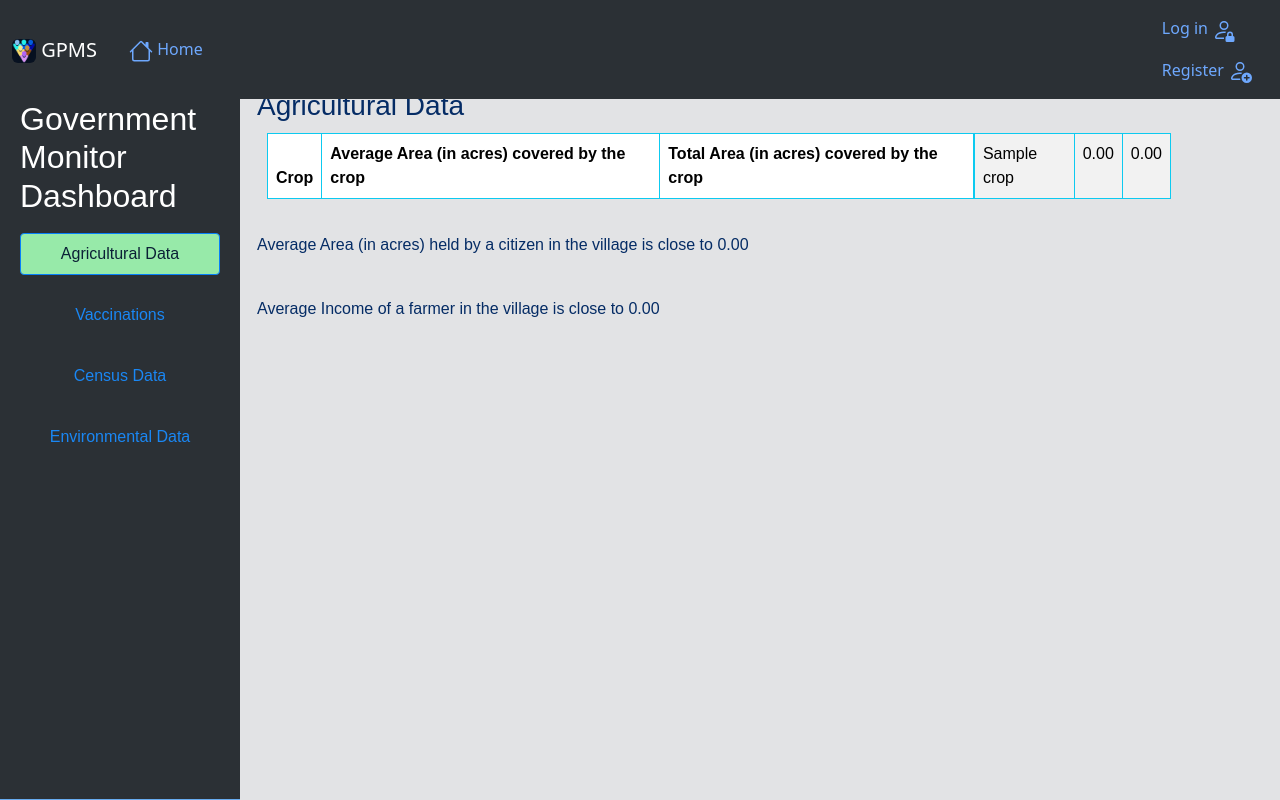
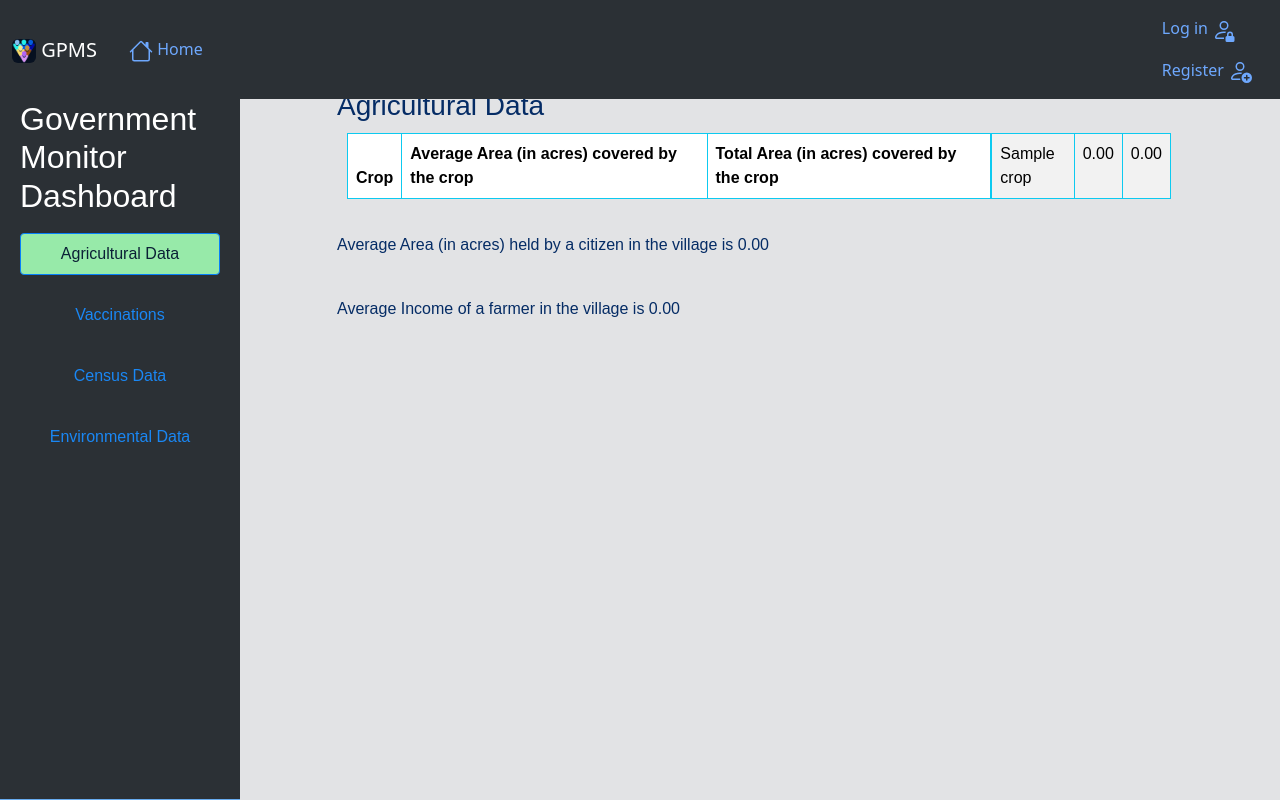
Before and after one commit to laksh0820/GPMS, a Python web app: template Project/Government/templates/Government/dashboard.html in a window 1280 px wide. Run offline with Jinja, Linux system fonts and the light colour scheme; the template is opened without the code that fills it: most values are stand-ins (such as "Sample title", 1, 10 or a date in 2020).

Commit message:
Minor Updates

```diff
--- a/Project/Government/static/CSS/styles-government.css
+++ b/Project/Government/static/CSS/styles-government.css
@@ -62,7 +62,7 @@
 
 /* Tab-content styling */
 .tab-content {
-  margin-left: 160px; /* Same width as the sidebar */
+  margin-left: 240px; /* Same width as the sidebar */
   padding: 10px;
   box-sizing: border-box; /* Include padding in width */
 }
--- a/Project/Government/static/js/refresh_tabs.js
+++ b/Project/Government/static/js/refresh_tabs.js
@@ -220,7 +220,7 @@ environment_tab.addEventListener('click', () => {
         {
             let dates = response['dates'];
             let air_quality_index = response['air_quality_index'];
-            let water_quality_index = response['water_quality_index'];
+            let water_quality_index = response['water_quality'];
             let sanitation = response['sanitation'];
             let air_dates = response['air_dates'];
             let air_quality_index_5 = response['air_quality_index_5'];
--- a/Project/Government/templates/Government/dashboard.html
+++ b/Project/Government/templates/Government/dashboard.html
@@ -47,9 +47,9 @@
 					</tbody>
 				</table>
 				<br>
-				<p id="avg-area-citizen-para">Average Area (in acres) held by a citizen in the village is close to {{ '%0.2f' % avg_area_acres_per_citizen|float }} </p>
+				<p id="avg-area-citizen-para">Average Area (in acres) held by a citizen in the village is {{ '%0.2f' % avg_area_acres_per_citizen|float }} </p>
 				<br>
-				<p id="avg-income-farmer-para">Average Income of a farmer in the village is close to {{ '%0.2f' % avg_income_per_farmer|float }}</p>
+				<p id="avg-income-farmer-para">Average Income of a farmer in the village is {{ '%0.2f' % avg_income_per_farmer|float }}</p>
 			</div>
 			<div class="tab-pane fade" id="vaccination-tabs">
 				<h3>Vaccine Types and their respective Number of Recipients</h3>
@@ -86,11 +86,11 @@
 					</tbody>
 				</table>
 				<br>
-				<p id="atleast-one-para">Total Number of Citizens who have been administered atleast one vaccine is close to {{ num_citizens_vaccinated	 }}</p>
+				<p id="atleast-one-para">Total Number of Citizens who have been administered atleast one vaccine is {{ num_citizens_vaccinated	 }}</p>
 				<br>
-				<p id="all-vaccines-para">Total Number of Citizens who have been administered all the available vaccine types is close to {{ num_citizens_vaccinated_all }}</p>
+				<p id="all-vaccines-para">Total Number of Citizens who have been administered all the available vaccine types is {{ num_citizens_vaccinated_all }}</p>
 				<br>
-				<p id="not-vaccinated-para">Total Number of Citizens who have not been administered any vaccine is close to {{ num_citizens_not_vaccinated }}</p>
+				<p id="not-vaccinated-para">Total Number of Citizens who have not been administered any vaccine is {{ num_citizens_not_vaccinated }}</p>
 			</div>
 			<div class="tab-pane fade" id="census-data-tabs">
 				<h3>Census Data</h3>
```
Also changed, not shown: Project/Government/government.py (+8 -2 lines).
